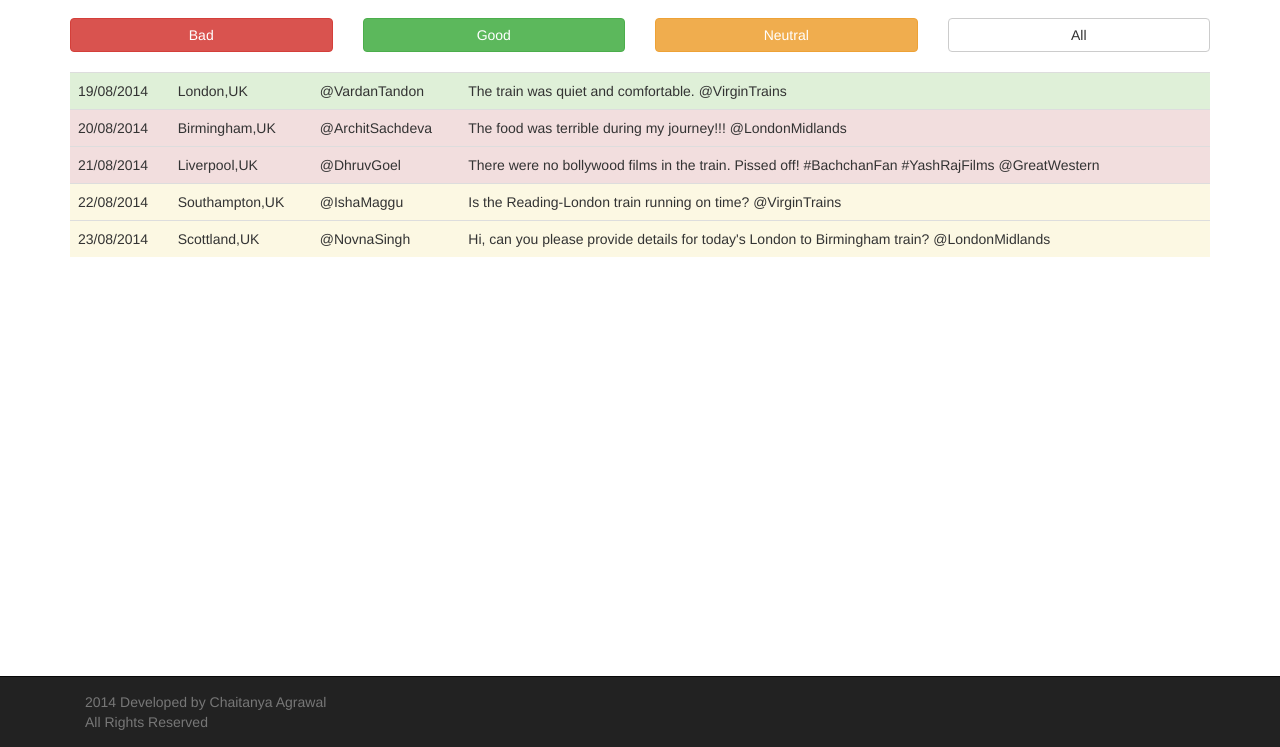
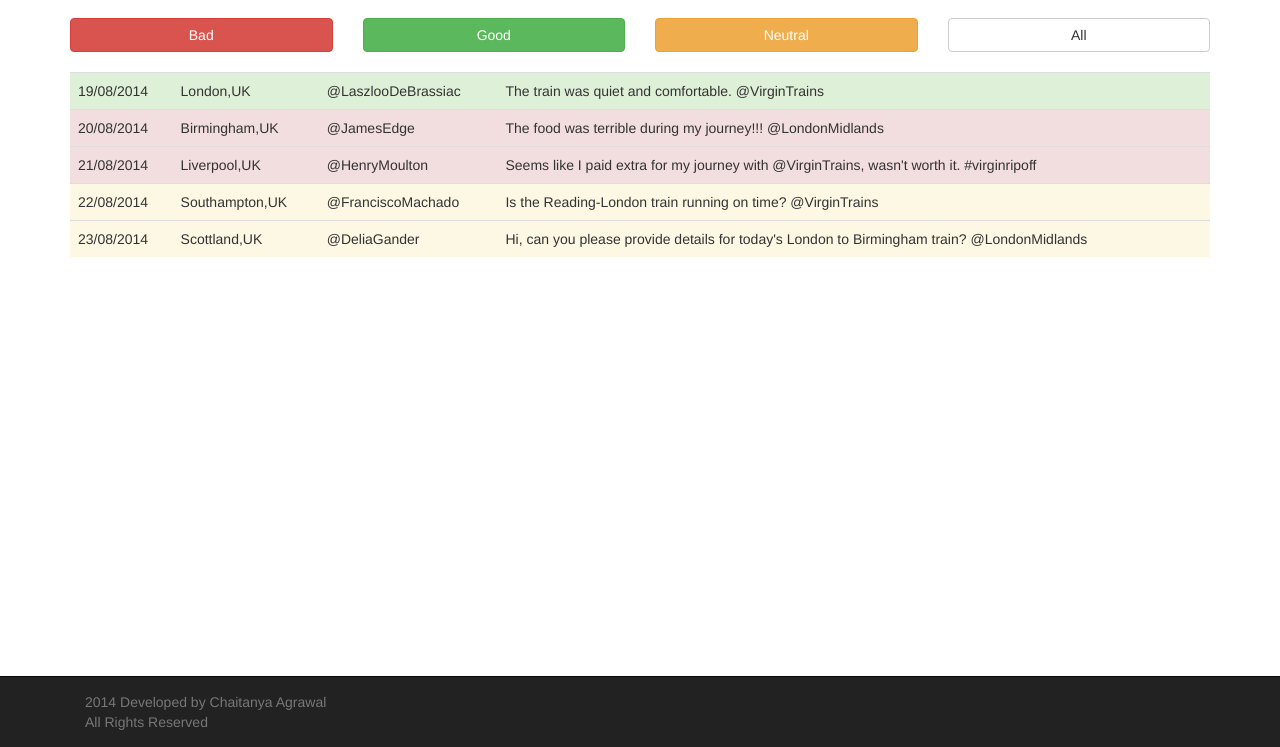
Before and after one commit to chaitanyaagrawal/UI-Main-Page, a plain HTML site: page index.htm in a window 1280 px wide. Shown: the part 53-800 px from the top of the page. Drawn offline with nearby package versions, Linux system fonts and the light colour scheme.

Commit message:
Finalising UI

```diff
--- a/index.htm
+++ b/index.htm
@@ -52,31 +52,31 @@
   									<tr class = "success">
     									<td>19/08/2014</td>
     									<td>London,UK</td>
-    									<td>@VardanTandon</td>
-    									<td>The train was quiet and comfortable. @VirginTrains</td>
+    									<td>@LaszlooDeBrassiac</td>
+    									<td>The train was quiet and comfortable. @VirginTrains </td>
   									</tr>
   									<tr class = "danger">
     									<td>20/08/2014</td>
     									<td>Birmingham,UK</td>
-    									<td>@ArchitSachdeva</td>
+    									<td>@JamesEdge</td>
     									<td>The food was terrible during my journey!!! @LondonMidlands</td>
   									</tr>
   									<tr class = "danger">
     									<td>21/08/2014</td>
     									<td>Liverpool,UK</td>
-    									<td>@DhruvGoel</td>
-    									<td>There were no bollywood films in the train. Pissed off! #BachchanFan #YashRajFilms @GreatWestern</td>
+    									<td>@HenryMoulton</td>
+    									<td>Seems like I paid extra for my journey with @VirginTrains, wasn't worth it. #virginripoff</td>
   									</tr>
   									<tr class = "warning">
     									<td>22/08/2014</td>
     									<td>Southampton,UK</td>
-    									<td>@IshaMaggu</td>
+    									<td>@FranciscoMachado</td>
     									<td>Is the Reading-London train running on time? @VirginTrains</td>
   									</tr>
   									<tr class = "warning">
     									<td>23/08/2014</td>
     									<td>Scottland,UK</td>
-    									<td>@NovnaSingh</td>
+    									<td>@DeliaGander</td>
     									<td>Hi, can you please provide details for today's London to Birmingham train? @LondonMidlands</td>
   									</tr>
   								</tbody>
```
